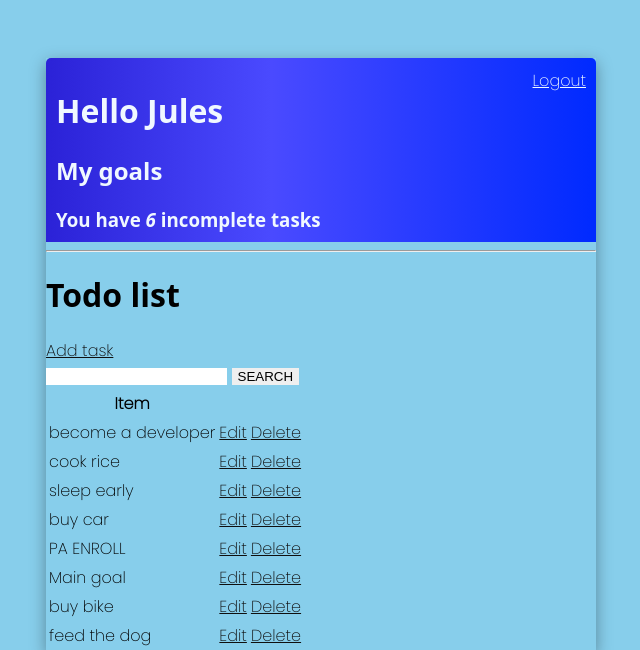
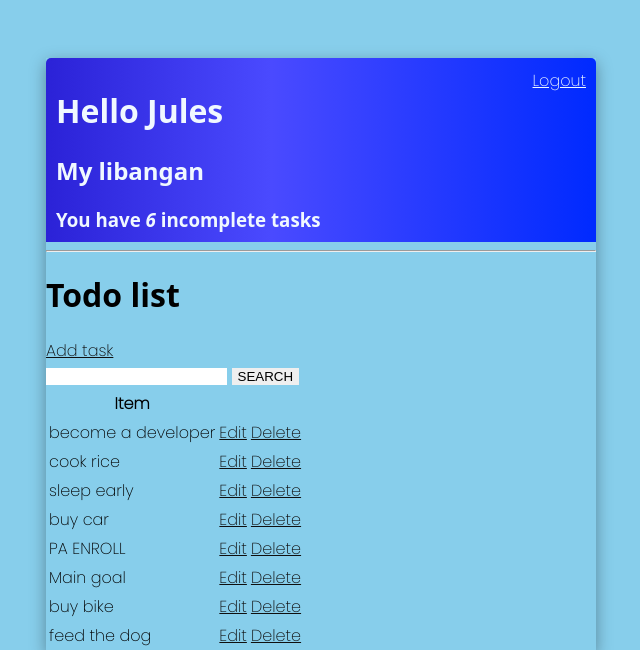
Before and after one commit to julesample/djangocrud, a Django app: page / in a window 1280 px wide. Shown: the top 650 px of the page, without its empty margins (319-959 px from the left). Run offline with Django 4.2, Linux system fonts and the light colour scheme; a user stored in the database is signed in; data comes from the database, SQL or seed files in the repository.

Commit message:
Update task_list.html

```diff
--- a/base/templates/base/task_list.html
+++ b/base/templates/base/task_list.html
@@ -5,7 +5,7 @@
 <div>
 
     <h1> Hello {{request.user|title}}</h1>
-    <h2>My goals</h2>
+    <h2>My libangan</h2>
     <h3 style="margin: 0;">You have <i>{{count}}</i> incomplete task{{ count|pluralize:"s" }} </h3>
 </div>
 
```
